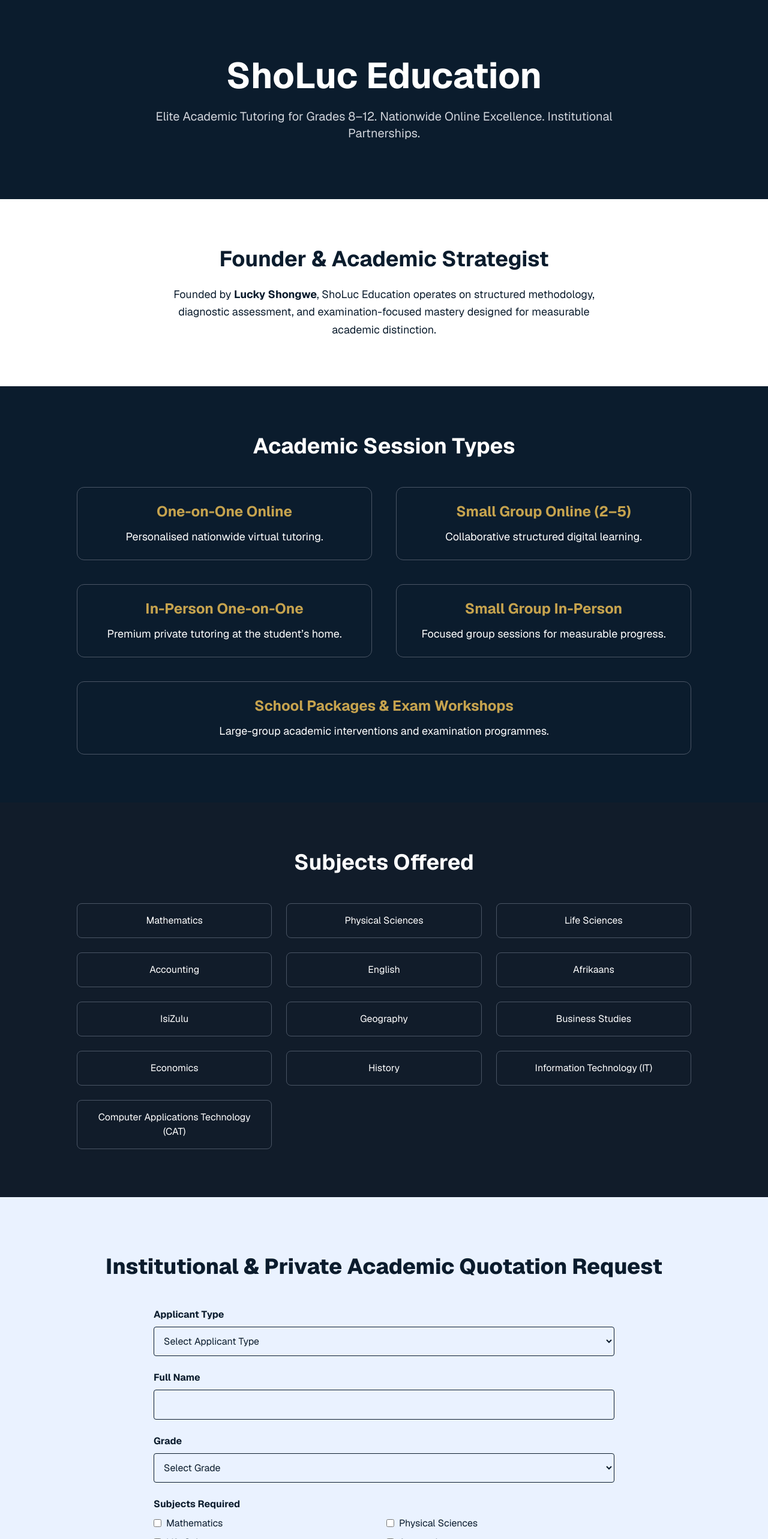
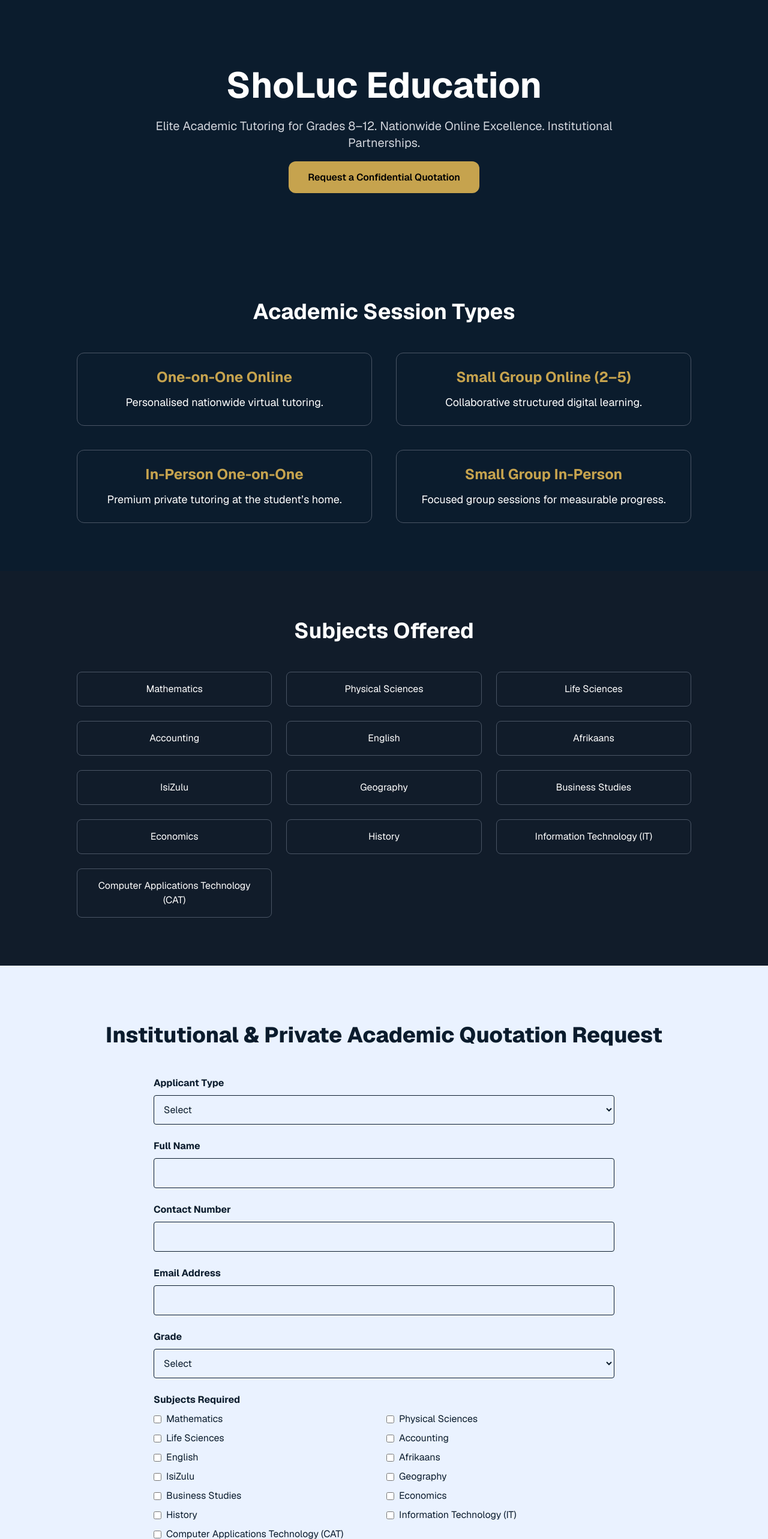
Before and after one commit to sholucholdings-hash/sholuc-education, a Next.js app: page / in a window 1280 px wide. Shown: the top 2566 px of the page at 60% size. Built offline with nearby package versions, Linux system fonts and the light colour scheme.

Commit message:
Added contact fields and hero CTA button

```diff
--- a/app/page.tsx
+++ b/app/page.tsx
@@ -35,6 +35,8 @@ export default function Home() {
     const data = {
       applicant: formData.get("applicant"),
       name: formData.get("name"),
+      contact: formData.get("contact"),
+      email: formData.get("email"),
       organisation: formData.get("organisation"),
       role: formData.get("role"),
       grade: formData.get("grade"),
@@ -64,6 +66,8 @@ ShoLuc Education Enquiry
 
 Applicant Type: ${formData.get("applicant")}
 Name: ${formData.get("name")}
+Contact: ${formData.get("contact")}
+Email: ${formData.get("email")}
 Organisation: ${formData.get("organisation") || "N/A"}
 Role: ${formData.get("role") || "N/A"}
 Grade: ${formData.get("grade")}
@@ -83,26 +87,22 @@ Notes: ${formData.get("notes") || "None"}
     <div className="min-h-screen bg-[#0B1C2D] text-white font-sans">
 
       {/* HERO */}
-      <section className="text-center py-24 px-6">
+      <section className="text-center py-28 px-6">
         <h1 className="text-5xl md:text-6xl font-bold mb-6">
           ShoLuc Education
         </h1>
-        <p className="text-xl text-gray-300 max-w-3xl mx-auto">
+        <p className="text-xl text-gray-300 max-w-3xl mx-auto mb-8">
           Elite Academic Tutoring for Grades 8–12.
           Nationwide Online Excellence. Institutional Partnerships.
         </p>
-      </section>
 
-      {/* FOUNDER */}
-      <section className="bg-white text-[#0B1C2D] py-20 px-6 text-center">
-        <h2 className="text-4xl font-bold mb-6">
-          Founder & Academic Strategist
-        </h2>
-        <p className="max-w-3xl mx-auto text-lg leading-relaxed">
-          Founded by <strong>Lucky Shongwe</strong>, ShoLuc Education
-          operates on structured methodology, diagnostic assessment,
-          and examination-focused mastery designed for measurable academic distinction.
-        </p>
+        {/* CTA BUTTON */}
+        <a
+          href="#quotation"
+          className="bg-[#C6A34E] text-black px-8 py-4 rounded-xl font-semibold hover:bg-[#b8923f] transition"
+        >
+          Request a Confidential Quotation
+        </a>
       </section>
 
       {/* SESSION TYPES */}
@@ -133,12 +133,6 @@ Notes: ${formData.get("notes") || "None"}
             </h3>
             <p>Focused group sessions for measurable progress.</p>
           </div>
-          <div className="border border-gray-600 p-6 rounded-xl md:col-span-2">
-            <h3 className="text-2xl font-bold text-[#C6A34E] mb-3">
-              School Packages & Exam Workshops
-            </h3>
-            <p>Large-group academic interventions and examination programmes.</p>
-          </div>
         </div>
       </section>
 
@@ -155,7 +149,7 @@ Notes: ${formData.get("notes") || "None"}
       </section>
 
       {/* QUOTATION FORM */}
-      <section className="bg-[#EAF2FF] py-24 px-6 text-[#0B1C2D]">
+      <section id="quotation" className="bg-[#EAF2FF] py-24 px-6 text-[#0B1C2D]">
         <h2 className="text-4xl font-extrabold text-center mb-12">
           Institutional & Private Academic Quotation Request
         </h2>
@@ -170,7 +164,7 @@ Notes: ${formData.get("notes") || "None"}
               onChange={(e) => setApplicantType(e.target.value)}
               className="w-full p-3 rounded border"
             >
-              <option value="">Select Applicant Type</option>
+              <option value="">Select</option>
               <option>Parent</option>
               <option>School</option>
               <option>NPO</option>
@@ -183,6 +177,16 @@ Notes: ${formData.get("notes") || "None"}
             <input name="name" required className="w-full p-3 rounded border" />
           </div>
 
+          <div>
+            <label className="font-bold block mb-2">Contact Number</label>
+            <input name="contact" required className="w-full p-3 rounded border" />
+          </div>
+
+          <div>
+            <label className="font-bold block mb-2">Email Address</label>
+            <input name="email" type="email" required className="w-full p-3 rounded border" />
+          </div>
+
           {(applicantType === "School" ||
             applicantType === "NPO" ||
             applicantType === "NGO") && (
@@ -191,10 +195,11 @@ Notes: ${formData.get("notes") || "None"}
                 <label className="font-bold block mb-2">Organisation Name</label>
                 <input name="organisation" required className="w-full p-3 rounded border" />
               </div>
+
               <div>
                 <label className="font-bold block mb-2">Role</label>
                 <select name="role" required className="w-full p-3 rounded border">
-                  <option value="">Select Role</option>
+                  <option value="">Select</option>
                   <option>Principal</option>
                   <option>HOD</option>
                   <option>Teacher</option>
@@ -207,7 +212,7 @@ Notes: ${formData.get("notes") || "None"}
           <div>
             <label className="font-bold block mb-2">Grade</label>
             <select name="grade" required className="w-full p-3 rounded border">
-              <option value="">Select Grade</option>
+              <option value="">Select</option>
               <option>Grade 8</option>
               <option>Grade 9</option>
               <option>Grade 10</option>
```
